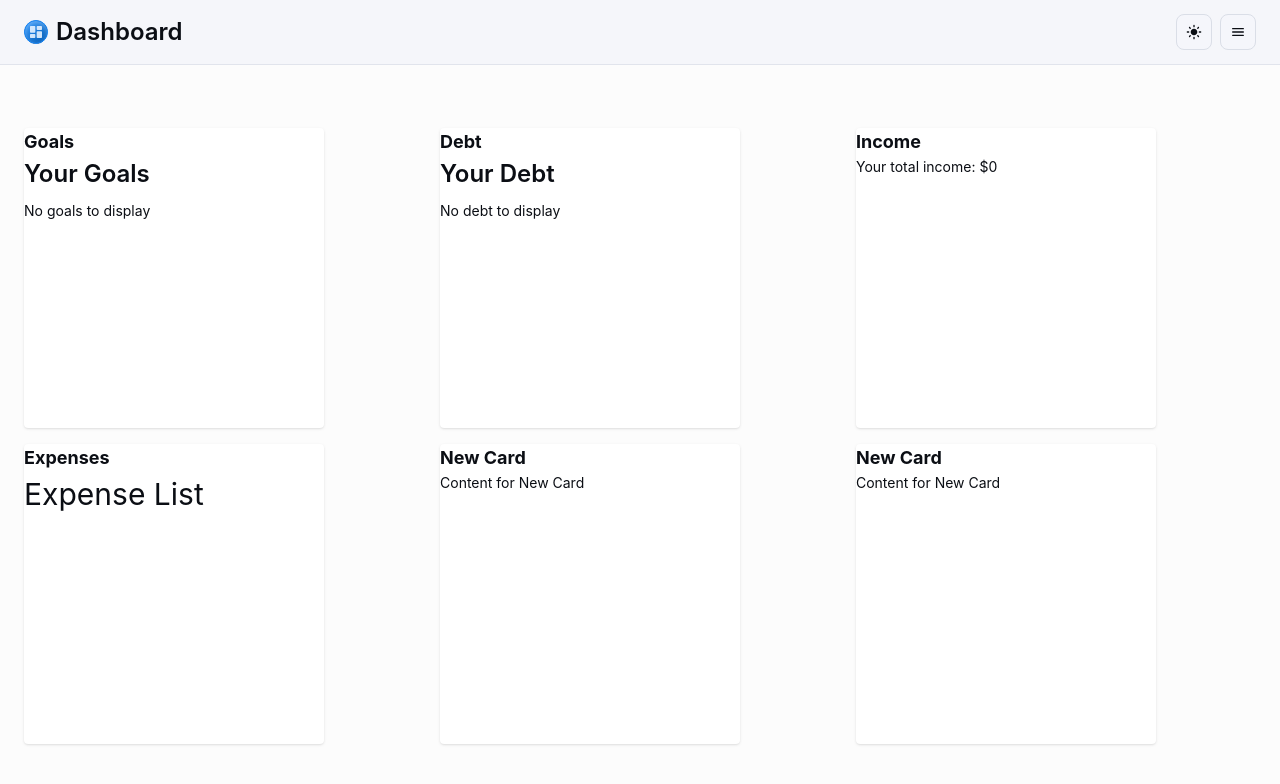
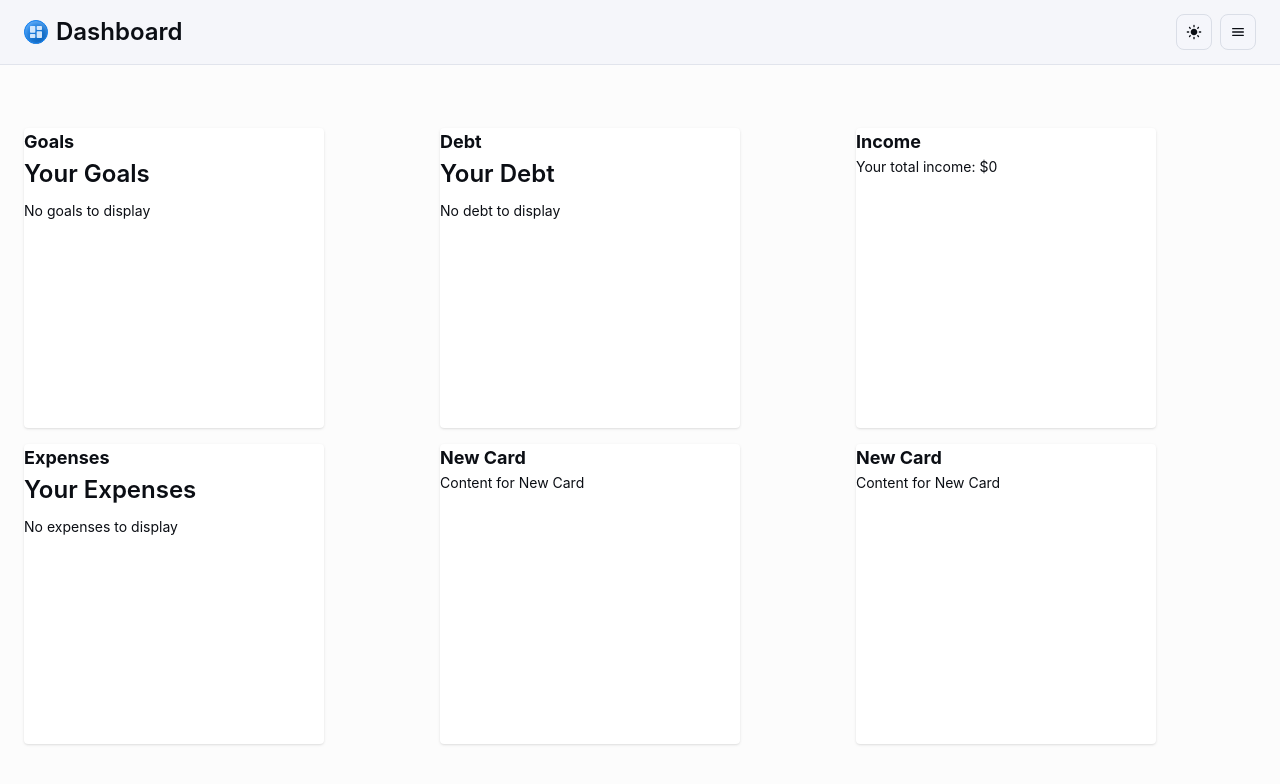
Before and after one commit to ElijahHawthorne/COP4331_LargeProject, a React (Vite) app in the folder frontend/: page /dashboard in a window 1280 px wide. Shown: the top 784 px of the page. Built offline with nearby package versions, Linux system fonts and the light colour scheme.

Commit message:
Added an edit and delete icon on view expense

```diff
--- a/frontend/src/components/ViewExpense.tsx
+++ b/frontend/src/components/ViewExpense.tsx
@@ -1,24 +1,80 @@
 import { Expense } from "../Types";
+import { Box, Typography, IconButton } from "@mui/material";
+import EditIcon from "@mui/icons-material/Edit";
+import DeleteIcon from "@mui/icons-material/Delete";
 
 interface ViewExpenseProps {
   expenseList?: Expense[]; // Make the prop optional
+  onEdit?: (expense: Expense) => void; // Callback for editing an expense
+  onDelete?: (expense: Expense) => void; // Callback for deleting an expense
 }
 
-const ViewExpense: React.FC<ViewExpenseProps> = ({ expenseList = [] }) => {
+const ViewExpense: React.FC<ViewExpenseProps> = ({
+  expenseList = [],
+  onEdit,
+  onDelete,
+}) => {
   return (
-    <div className="overflow-y-auto p-4">
-      <div className="text-[30px] mb-4">Expense List</div>
-      <ul className="flex flex-col gap-6">
-        {expenseList.map((expense, index) => (
-          <li
+    <Box>
+      <Typography variant="h4" gutterBottom>
+        Your Expenses
+      </Typography>
+
+      {expenseList.length > 0 ? (
+        expenseList.map((expense, index) => (
+          <Box
             key={index}
-            className="text-lg font-medium text-gray-800 border-2 rounded-lg p-4"
+            sx={{
+              mb: 3,
+              padding: 2,
+              border: "1px solid #ddd",
+              borderRadius: 2,
+              position: "relative",
+              backgroundColor: "#f9f9f9",
+              "&:hover .action-buttons": {
+                opacity: 1,
+              },
+            }}
           >
-            <strong>{expense.name}</strong>: ${expense.cost}
-          </li>
-        ))}
-      </ul>
-    </div>
+            <Typography variant="h6">{expense.name}</Typography>
+            <Typography variant="body1">Cost: ${expense.cost}</Typography>
+            <Typography variant="body2">Category: {expense.category || "N/A"}</Typography>
+            <Typography variant="body2">Date: {expense.date || "N/A"}</Typography>
+
+            {/* Action Buttons */}
+            <Box
+              className="action-buttons"
+              sx={{
+                position: "absolute",
+                top: 8,
+                right: 8,
+                display: "flex",
+                gap: 1,
+                opacity: 0,
+                transition: "opacity 0.3s",
+              }}
+            >
+              <IconButton
+                size="small"
+                color="primary"
+                onClick={() => onEdit && onEdit(expense)} // Trigger the onEdit callback
+              >
+                <EditIcon />
+              </IconButton>
+              <IconButton
+                size="small"
+                color="secondary"
+                onClick={() => onDelete && onDelete(expense)} // Trigger the onDelete callback
+              >
+                <DeleteIcon />
+              </IconButton>
+            </Box>
+          </Box>
+        ))
+      ) : (
+        <Typography>No expenses to display</Typography>
+      )}
+    </Box>
   );
 };
 
--- a/frontend/src/dashboard/components/MainGrid.tsx
+++ b/frontend/src/dashboard/components/MainGrid.tsx
@@ -11,6 +11,7 @@ import AddIncome from "../../components/AddIncome";
 import Viewdebt from "../../components/ViewDebt";
 import AddDebt from "../../components/AddDebt";
 import { Stack } from "@mui/material";
+import { on } from "events";
 
 export default function MainGrid() {
   const [sessionId, setSessionId] = useState<number | null>(null);
@@ -79,6 +80,71 @@ export default function MainGrid() {
     );
   };
 
+  const handleEditExpense = (expense: any) => {
+    console.log("Edit expense:", expense);
+
+    // Prompt the user for the new cost of the expense
+    const newCost = prompt("Enter new cost for the expense:", expense.cost);
+
+    // Validate the input
+    if (!newCost || isNaN(parseFloat(newCost))) {
+      alert("Invalid input. Please enter a valid number.");
+      return;
+    }
+
+    // Send the updated expense cost to the backend
+    const updatedExpense = {
+      userId: sessionId,
+      expenseName: expense.name, // Use the existing name to identify the expense
+      newExpenseCost: parseFloat(newCost), // Only update the cost
+    };
+
+    fetch("http://777finances.com:5000/api/updateexpense", {
+      method: "POST",
+      headers: {
+        "Content-Type": "application/json",
+      },
+      body: JSON.stringify(updatedExpense),
+    })
+      .then((response) => response.json())
+      .then((result) => {
+        if (result.success) {
+          console.log("Expense updated successfully");
+          fetchUserData(); // Refresh the expense list
+        } else {
+          console.error("Failed to update expense:", result.error);
+        }
+      })
+      .catch((error) => {
+        console.error("Error updating expense:", error);
+      });
+  };
+
+  const handleDeleteExpense = async (expense: any) => {
+    console.log("Delete expense:", expense);
+    if (!sessionId) return;
+
+    try {
+      const response = await fetch("http://777finances.com:5000/api/removeexpense", {
+        method: "POST",
+        headers: {
+          "Content-Type": "application/json",
+        },
+        body: JSON.stringify({ userId: sessionId, expenseName: expense.name }),
+      });
+
+      const result = await response.json();
+      if (result.success) {
+        console.log("Expense deleted successfully");
+        fetchUserData(); // Refresh the data after deletion
+      } else {
+        console.error("Failed to delete expense:", result.error);
+      }
+    } catch (error) {
+      console.error("Error deleting expense:", error);
+    }
+  };
+
   useEffect(() => {
     const handleClickOutside = (event: MouseEvent) => {
       // Check if the click happened outside all cards
@@ -95,12 +161,6 @@ export default function MainGrid() {
       document.removeEventListener("mousedown", handleClickOutside);
     };
   }, []);
-
-
-
-
-
-
 
   if (error) {
     return <div>Error: {error}</div>;
@@ -179,7 +239,13 @@ export default function MainGrid() {
           index={3}
           onClick={() => handleCardClick(3)}
           isActive={activeCard === 3}
-          componentCollapsed={<ViewExpense expenseList={curUserData.expenses} />}
+          componentCollapsed={
+            <ViewExpense
+              expenseList={curUserData.expenses}
+              onEdit={handleEditExpense}
+              onDelete={handleDeleteExpense}
+            />
+          }
           componentExpanded={<AddExpenses userId={sessionId} onRerender={fetchUserData} />}
           cardRef={(el) => (cardRefs.current[3] = el)}
         />
@@ -216,8 +282,6 @@ export default function MainGrid() {
           cardRef={(el) => (cardRefs.current[5] = el)}  // Add to card refs array
         />
       </Box>
-
-
     </Box>
   );
 }
```
